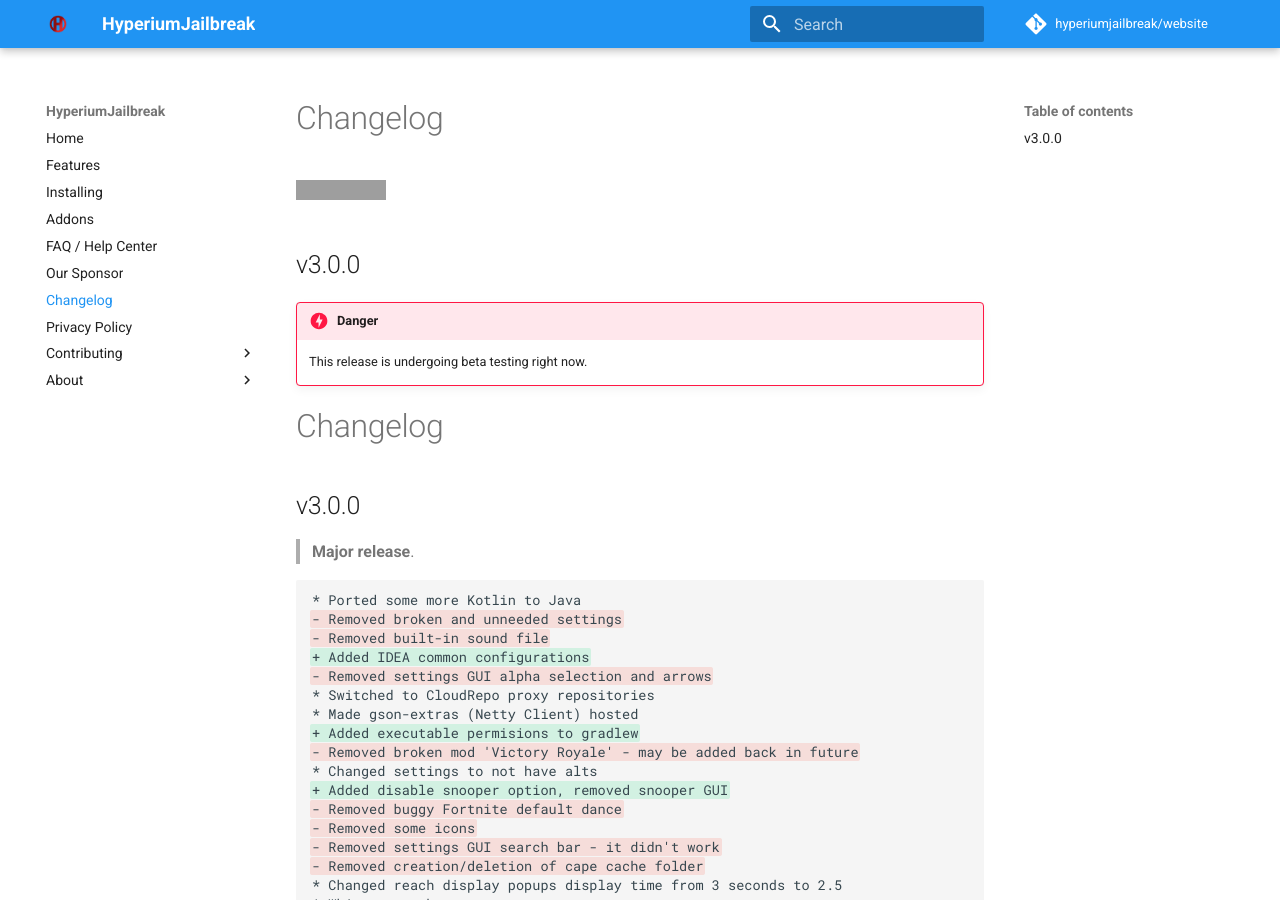
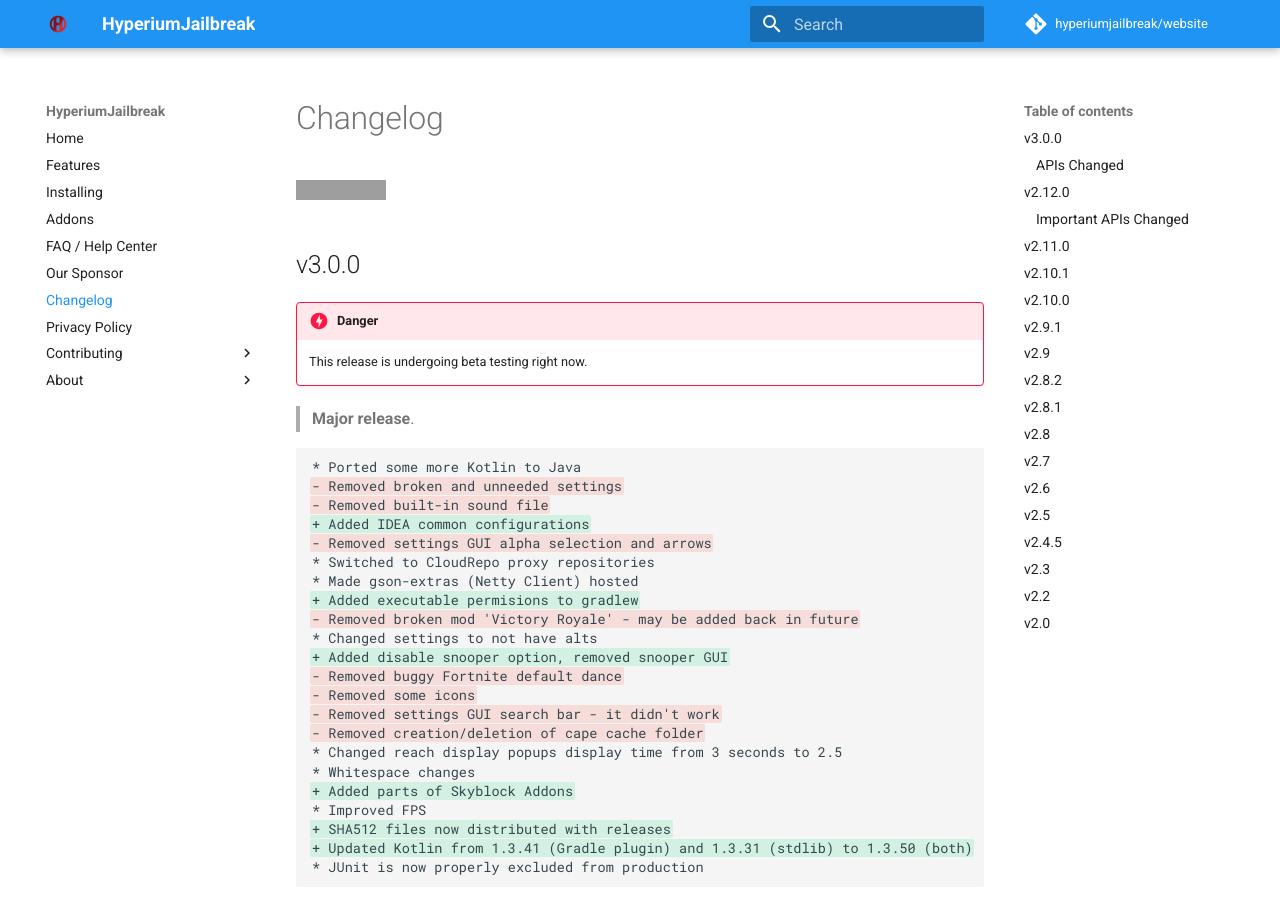
Before and after one commit to hyperiumjailbreak/hyperiumjailbreak.github.io, an MkDocs documentation site: the page built from docs/changelog.md, in a window 1280 px wide and 900 px high. Built offline with MkDocs 1.6.1 and Material for MkDocs 9.7.7, drawn with Linux system fonts in a browser that asks for light colours; comment, search, counter and statistics services are not loaded; grey boxes are pictures that could not be loaded.

Commit message:
Fixed duplicate keys

```diff
--- a/docs/changelog.md
+++ b/docs/changelog.md
@@ -6,10 +6,6 @@
 
 !!! danger
     This release is undergoing beta testing right now.
-
-# Changelog
-
-## v3.0.0
 
 > **Major release**.
 
```
